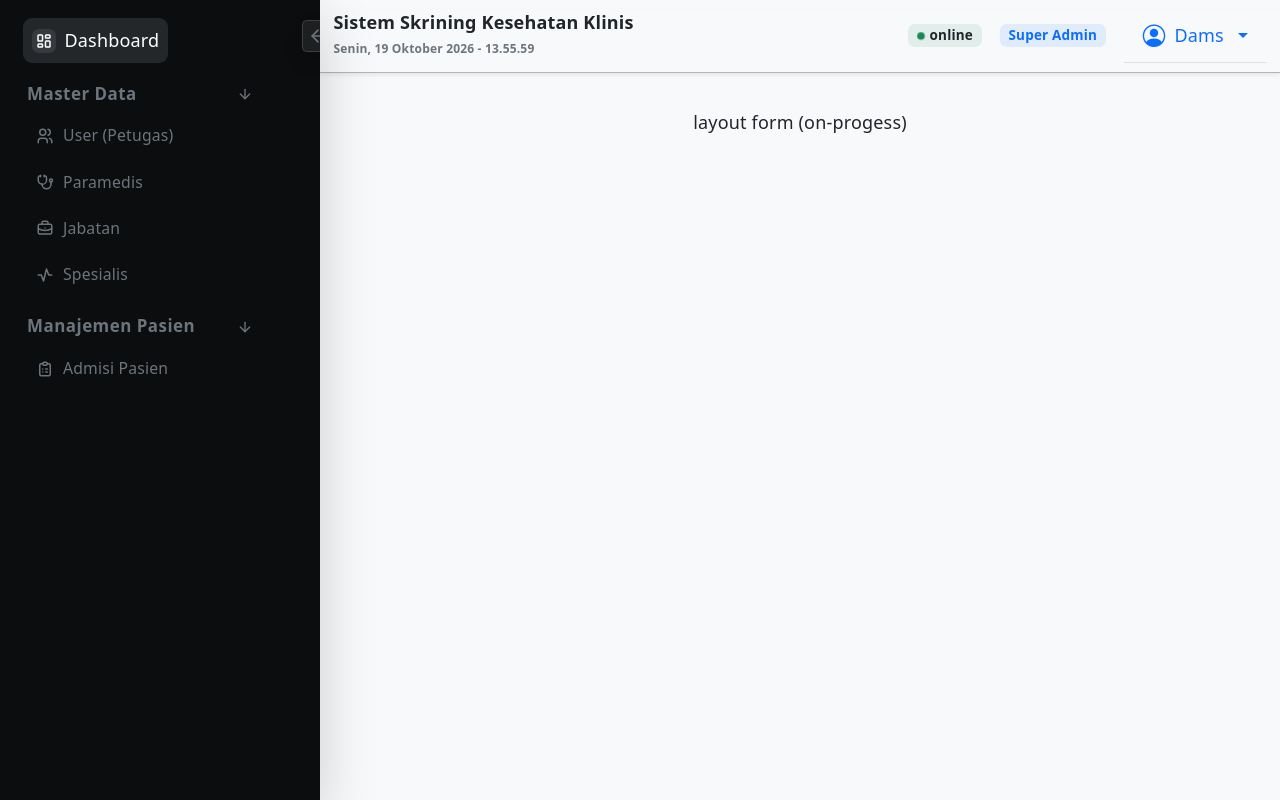
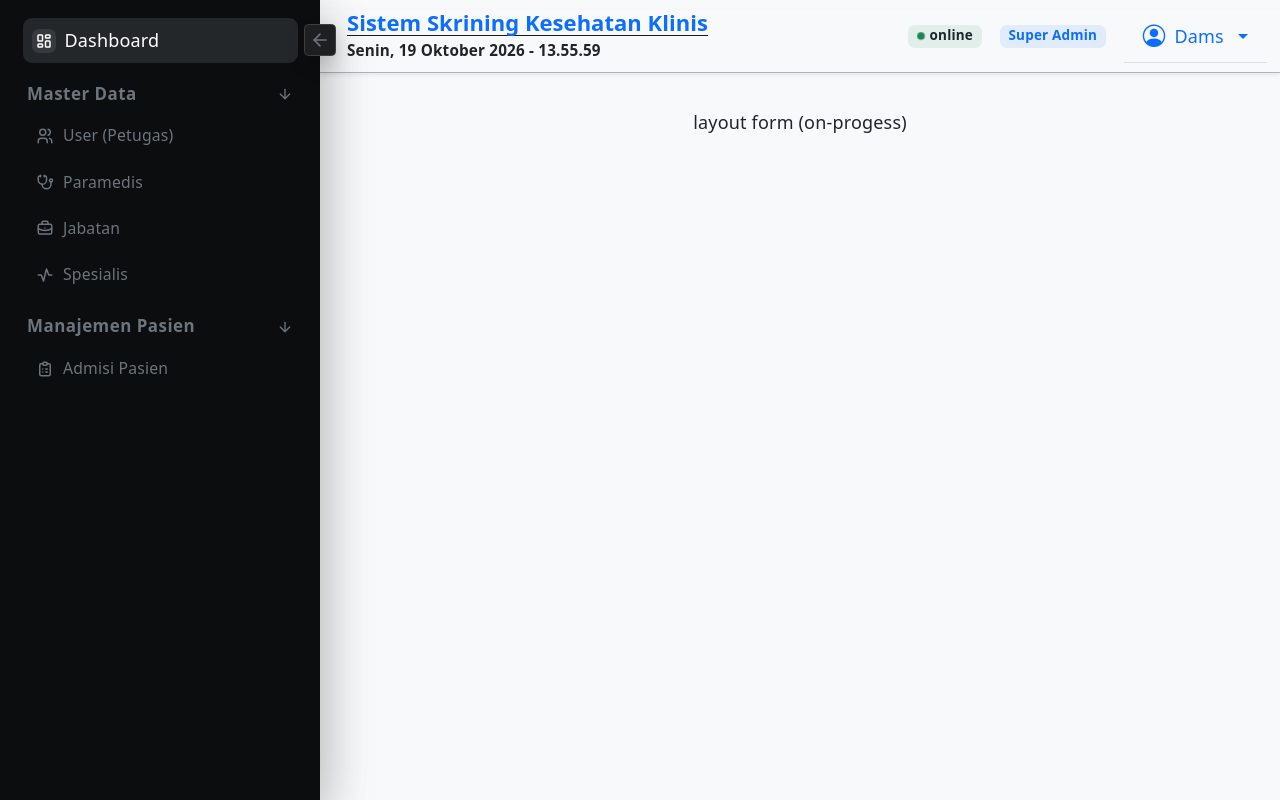
Before and after one commit to dams-code/sistem-skrining-kesehatan-klinis, a React (Vite) app in the folder frontend/: page /menu in a window 1280 px wide. Built offline with nearby package versions, Linux system fonts and the light colour scheme; no server answers.

Commit message:
fix, perbaikan pada button hide show sidebar dan padding navbar

```diff
--- a/frontend/src/components/Navbar.jsx
+++ b/frontend/src/components/Navbar.jsx
@@ -1,6 +1,6 @@
 import { useState, useEffect } from "react";
 
-export default function Navbar({namaProject = '', username= '', nama_jabatan= '', status=''}){
+export default function Navbar({ sidebarOpen, namaProject = '', username= '', nama_jabatan= '', status=''}){
     const [waktu, setWaktu] = useState(new Date());
 
     useEffect(() => {
@@ -23,11 +23,13 @@ export default function Navbar({namaProject = '', username= '', nama_jabatan= ''
 
     return (
         <nav className="navbar navbar-expand-lg bg-body-tertiary">
-            <div className="shadow-sm container-fluid border-bottom border-dark-subtle pb-2 justify-content-between">
+            <div className={`shadow-sm container-fluid border-bottom border-dark-subtle pb-2 justify-content-between ${
+                sidebarOpen ? 'ps-4' : 'ps-5'
+            }`} style={{transition: 'padding-left 0.3s ease'}}>
                 <div className="col text-start">
-                    <h5 className="fw-bold m-0 text-dark" style={{fontSize: '18px'}}>{namaProject}</h5>
+                    <h5 className="fw-bold m-0 text-primary" style={{fontSize: '22px', letterSpacing: '0.002rem', borderBottom: '1px solid #1b1b1b', width: 'max-content'}}>{namaProject}</h5>
                     <small className="text-secondary" style={{fontSize: '12px'}}>
-                        <span className="fw-semibold text-secondary">{formatTanggal}</span>
+                        <span className="fw-semibold text-dark" style={{fontSize: '15.25px'}}>{formatTanggal}</span>
                     </small>
                 </div>
 
--- a/frontend/src/components/Sidebar.jsx
+++ b/frontend/src/components/Sidebar.jsx
@@ -4,56 +4,30 @@ import {
     TbBriefcase, TbLayoutDashboard, TbClipboardList
 } from 'react-icons/tb';
 
-import { LuArrowDown, LuArrowLeft, LuArrowRight } from "react-icons/lu";
+import { LuArrowDown} from "react-icons/lu";
 
-export default function Sidebar({cekSidebarOpen, toggleSidebar}) {
+export default function Sidebar({cekSidebarOpen}) {
     const [menuAktif, setMenuAktif] = useState("set-dashboard");
 
     const [masterDataOpen, setMasterDataOpen] = useState(true);
     const [manajemenPasienOpen, setManajemenPasienOpen] = useState(true);
 
     return (
+        <div className="position-relative shadow-lg flex-shrink-0" style={{zIndex: 100}}>
             <div
-            className="position-relative shadow-lg flex-shrink-0"
+                className="shadow-lg h-100"
                 style={{
                     width: cekSidebarOpen ? '320px' : '0px',
-                minWidth: cekSidebarOpen ? '200px' : '0px',
                     backgroundColor: '#0c0d0e',
                     minHeight: '100vh',
                     overflow: 'hidden',
-                transition: 'width 0.3s ease min-width 0.3s ease',
-                whiteSpace: 'nowrap',
-                zIndex: 100
+                    transition: 'width 0.3s ease',
+                    whiteSpace: 'nowrap'
                 }}
             >
-            <button
-                onClick={toggleSidebar}
-                className="btn btn-sm text-secondary position-absolute shadow d-flex align-items-center justify-content-center p-0 position-absolute"
-                style={{
-                    width:'32px',
-                    height: '32px',
-                    top: '20px',
-                    right: '-14px',
-                    zIndex: 101,
-                    backgroundColor: '#1d1f21',
-                    border: '1px solid #3c4043',
-                    color: '#a1a7ab'
-
-                }}
-            >
-                {cekSidebarOpen ? <LuArrowLeft size={20} /> : <LuArrowRight size={20} />}
-            </button>
-
-            <div
-                className={`d-flex flex-column h-100 p-3 text-white ${cekSidebarOpen ? 'overflow-auto': 'overflow-hidden'}`}
-                style={{
-                    width: '280px',
-                    opacity: cekSidebarOpen ? 1 : 0,
-                    transition: 'opacity 0.2s ease'
-                }}
-            >
+                <div className="p-3">
                     <div className="d-flex align-items-center justify-content-between mb-3 px-1">
-                    <div onClick={() => setMenuAktif('set-dashboard')} className={`d-flex align-items-center gap-2 px-2 py-2 rounded-3 cursor-pointer ${
+                        <div onClick={() => setMenuAktif('set-dashboard')} className={`d-flex align-items-center gap-2 px-2 py-2 rounded-3 w-100 cursor-pointer ${
                                 menuAktif === 'set-dashboard'
                                     ? 'bg-secondary bg-opacity-25 text-white fw-medium'
                                     : 'text-secondary hover-bg'
@@ -148,6 +122,7 @@ export default function Sidebar({cekSidebarOpen, toggleSidebar}) {
                         }
                     </div>
                 </div>
+            </div>
 
             {
                 <style>{`
--- a/frontend/src/pages/menu_utama/Menu.jsx
+++ b/frontend/src/pages/menu_utama/Menu.jsx
@@ -2,7 +2,7 @@ import Sidebar from '../../components/Sidebar';
 import Navbar from '../../components/Navbar';
 import { useState } from 'react';
 
-import { LuArrowRight } from "react-icons/lu";
+import { LuArrowLeft, LuArrowRight } from "react-icons/lu";
 
 export default function MenuUtama() {
 
@@ -15,8 +15,27 @@ export default function MenuUtama() {
     }
 
     return (
-        <div className="d-flex min-vh-100 bg-light">
-            <Sidebar toggleSidebar={toggleSidebar} cekSidebarOpen={sidebarOpen} menuAktif={menuAktif} setMenuAktif={setMenuAktif}/>
+        <div className="d-flex min-vh-100 bg-light position-relative">
+            <Sidebar cekSidebarOpen={sidebarOpen} menuAktif={menuAktif} setMenuAktif={setMenuAktif}/>
+
+            <button
+                onClick={toggleSidebar}
+                className="btn btn-sm text-secondary position-absolute shadow d-flex align-items-center justify-content-center p-0 position-absolute"
+                style={{
+                    width:'32px',
+                    height: '32px',
+                    top: '24px',
+                    left: sidebarOpen ? '304px' : '10px',
+                    zIndex: 101,
+                    backgroundColor: '#1d1f21',
+                    border: '1px solid #3c4043',
+                    color: '#a1a7ab',
+                    transition: 'left 0.3s ease'
+
+                }}
+            >
+                {sidebarOpen ? <LuArrowLeft size={20} /> : <LuArrowRight size={20} />}
+            </button>
 
             <div className="flex-grow-1 d-flex flex-column overflow-hidden">
 
@@ -25,6 +44,7 @@ export default function MenuUtama() {
                     username= "Dams"
                     nama_jabatan= "Super Admin"
                     status="online"
+                    sidebarOpen={sidebarOpen}
                 />
 
                 <div className="p-4 flex-grow-1 overflow-auto">
```
Lines whose indentation alone changed are shown as unchanged.
